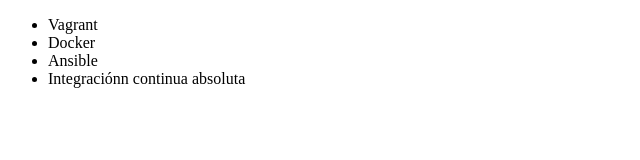
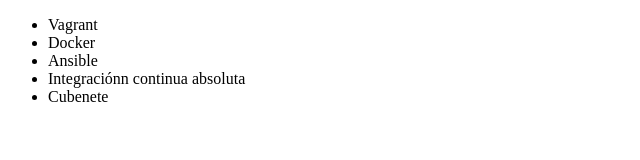
Before and after one commit to ReneOrtegaT/alura-git, a plain HTML site: page index.html in a window 1280 px wide. Shown: the full height of the page, 0-640 px from the left. Drawn offline with Linux system fonts and the light colour scheme.

```diff
--- a/index.html
+++ b/index.html
@@ -10,6 +10,7 @@
          <li> Docker </li>
          <li> Ansible </li>
          <li> Integraciónn continua absoluta </li>
+         <li>Cubenete</li>
      </ul>
 </body>
 </html>
```
